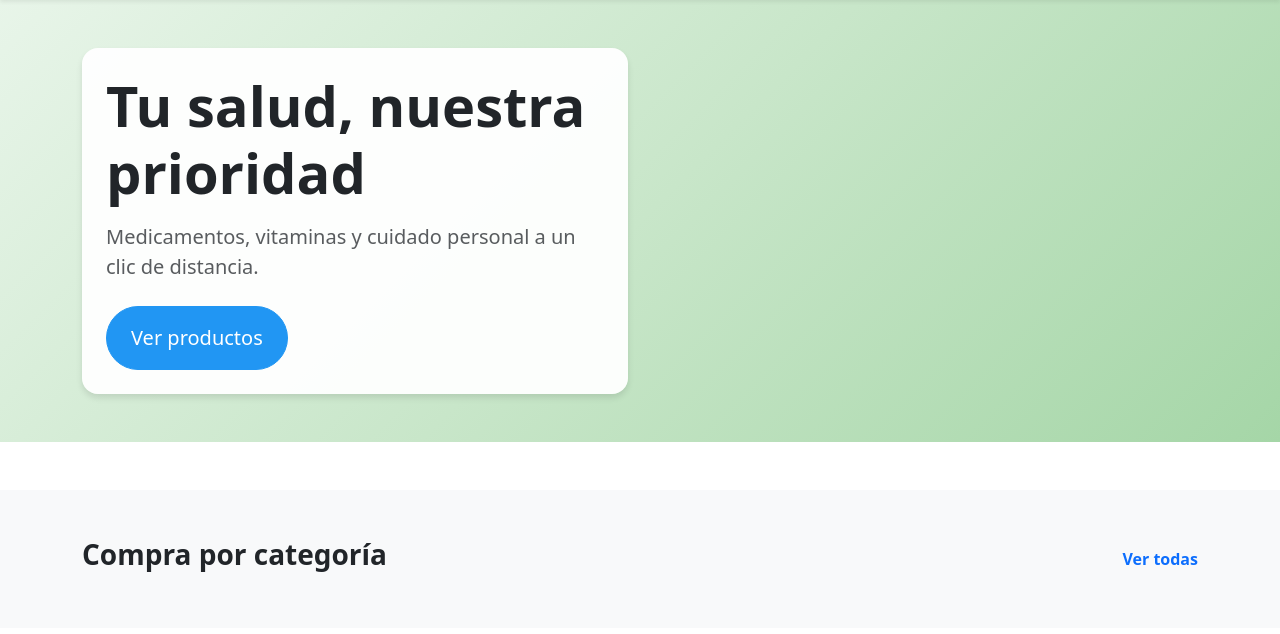
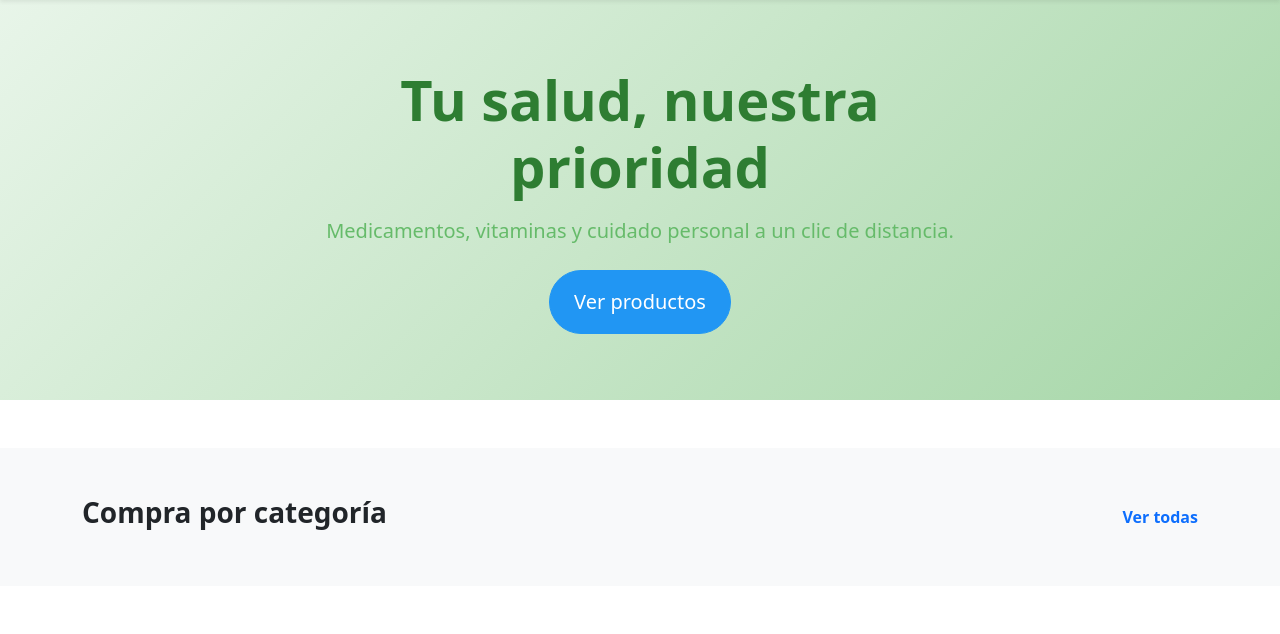
Before and after one commit to Candreshm/Proyecto_desarrolloWeb, a Spring app: template src/main/resources/templates/index.html in a window 1280 px wide. Shown: the part 78-712 px from the top of the page. Run offline with Thymeleaf, Linux system fonts and the light colour scheme; the template is opened without the code that fills it, so the values that code supplies are empty; some of the project's set-up classes (security, data sources, template engines, error pages and the like) are left out, and stand-ins take their place; some libraries are stand-ins or nearby versions.

Commit message:
Refactor hero section in index.html for improved layout and styling. Updated CSS to reflect new class names and enhance visual appeal.

```diff
--- a/src/main/resources/static/css/estilos.css
+++ b/src/main/resources/static/css/estilos.css
@@ -8,13 +8,13 @@
     align-items: center;
 }
 
-.hero-content {
-    background: rgba(255, 255, 255, 0.95);
-    box-shadow: 0 4px 6px rgba(0, 0, 0, 0.1);
+.hero-title {
+    color: #2e7d32;
 }
 
-.hero-content h1 {
-    color: #2e7d32;
+.hero-subtitle {
+    color: #66bb6a;
+    font-weight: 400;
 }
 
 /* Category Cards */
--- a/src/main/resources/templates/index.html
+++ b/src/main/resources/templates/index.html
@@ -9,19 +9,17 @@
         <!-- Hero Section -->
         <section class="hero-section py-5 mb-5">
             <div class="container">
-                <div class="row align-items-center">
-                    <div class="col-lg-6">
-                        <div class="hero-content p-4 rounded-4">
-                            <h1 class="display-4 fw-bold text-dark mb-3">
+                <div class="row justify-content-center text-center">
+                    <div class="col-lg-8">
+                        <h1 class="display-4 fw-bold hero-title mb-3">
                             Tu salud, nuestra prioridad
                         </h1>
-                            <p class="lead text-muted mb-4">
+                        <p class="lead hero-subtitle mb-4">
                             Medicamentos, vitaminas y cuidado personal a un clic de distancia.
                         </p>
                         <a th:href="@{/consultas/listado}" class="btn btn-primary btn-lg px-4 py-3 rounded-pill">
                             Ver productos
                         </a>
-                        </div>
                     </div>
                 </div>
             </div>
```
Lines whose indentation alone changed are shown as unchanged.
